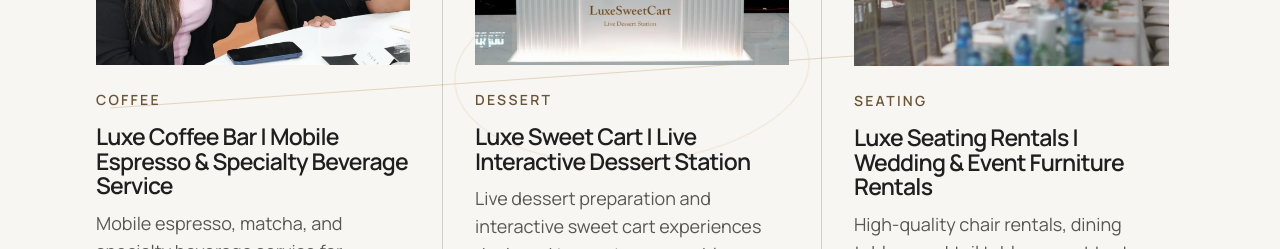
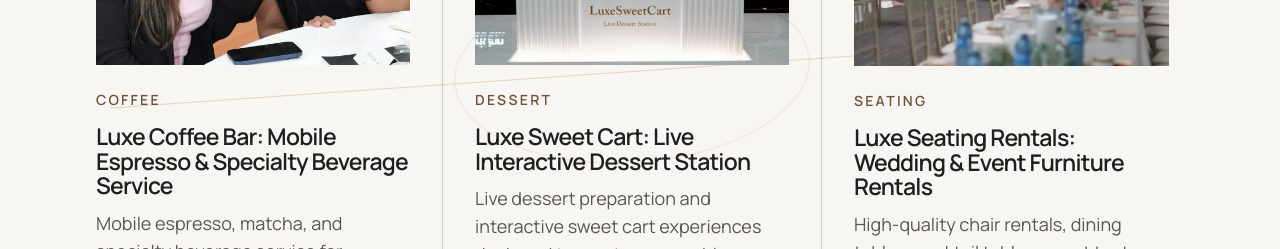
Before and after one commit to buildthebase/luxe-event-co-v2, a Next.js app: page / in a window 1280 px wide. Shown: the part 2260-2509 px from the top of the page. Built offline with nearby package versions, Linux system fonts and the light colour scheme.

Commit message:
Refine homepage experience titles and imagery heading

```diff
--- a/app/components/home-page.tsx
+++ b/app/components/home-page.tsx
@@ -29,7 +29,7 @@ import {
 const homeSignatureExperiences: readonly SignatureExperience[] = [
   {
     ...signatureExperiences[0],
-    name: "Luxe Coffee Bar | Mobile Espresso & Specialty Beverage Service",
+    name: "Luxe Coffee Bar: Mobile Espresso & Specialty Beverage Service",
     description:
       "Mobile espresso, matcha, and specialty beverage service for weddings, corporate arrivals, cocktail hours, and late-night hospitality across Toronto.",
     image: {
@@ -39,7 +39,7 @@ const homeSignatureExperiences: readonly SignatureExperience[] = [
   },
   {
     ...signatureExperiences[1],
-    name: "Luxe Sweet Cart | Live Interactive Dessert Station",
+    name: "Luxe Sweet Cart: Live Interactive Dessert Station",
     description:
       "Live dessert preparation and interactive sweet cart experiences designed to create memorable moments for your guests.",
     image: {
@@ -49,7 +49,7 @@ const homeSignatureExperiences: readonly SignatureExperience[] = [
   },
   {
     ...signatureExperiences[2],
-    name: "Luxe Seating Rentals | Wedding & Event Furniture Rentals",
+    name: "Luxe Seating Rentals: Wedding & Event Furniture Rentals",
     description:
       "High-quality chair rentals, dining tables, cocktail tables, event tents, linens, and venue lighting planned around your ceremony, reception, lounge, or outdoor setting.",
     image: {
--- a/app/components/home-sections.tsx
+++ b/app/components/home-sections.tsx
@@ -159,10 +159,7 @@ export function HomeSelectedImagery() {
     <section id="contextual-imagery" className="home-imagery" aria-labelledby="home-imagery-title">
       <header className="home-section-intro">
         <div>
-          <h2 id="home-imagery-title">
-            <span className="home-imagery-title-line">Mobile Coffee, Live Dessert</span>{" "}
-            <span className="home-imagery-title-line">&amp; Event Rentals in Context.</span>
-          </h2>
+          <h2 id="home-imagery-title">See the hype for yourself</h2>
         </div>
       </header>
       <div className="home-imagery-grid">
```
Also changed, not shown: app/globals.css.
